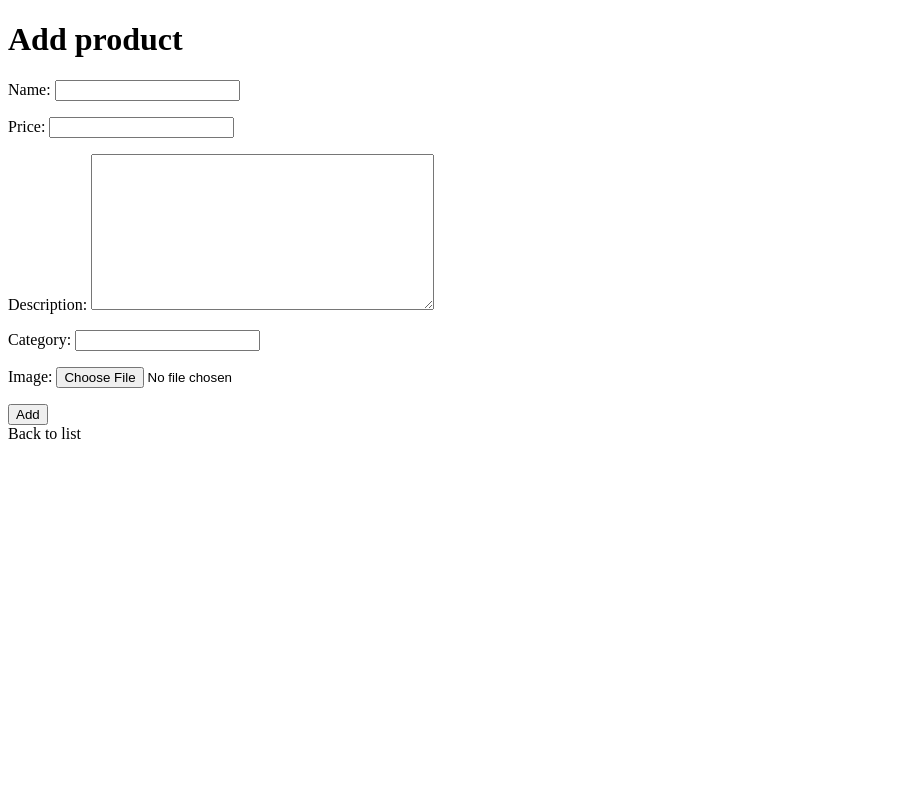
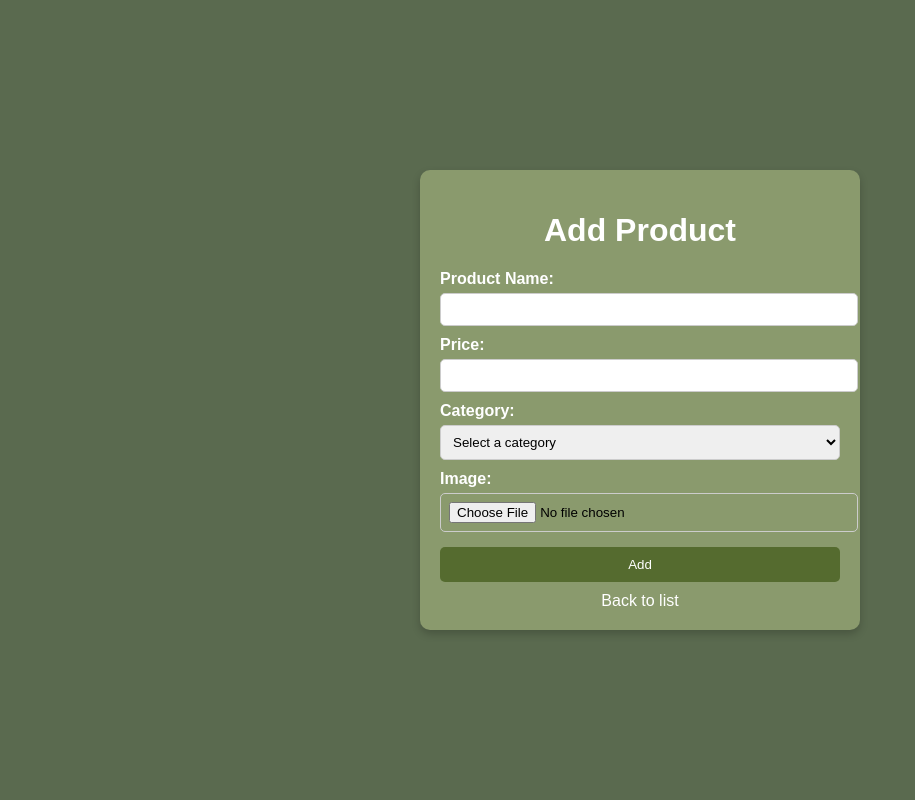
Before and after one commit to lv1tol/team_project, a Django app: page /add in a window 1280 px wide. Shown: the whole page, without its empty margins (0-915 px from the left). Run offline with Django 5.2, Linux system fonts and the light colour scheme.

Commit message:
Покращення категорій

```diff
--- a/products/forms.py
+++ b/products/forms.py
@@ -2,6 +2,18 @@ from django import forms
 from .models import Product
 
 class ProductForm(forms.ModelForm):
+    CATEGORY_CHOICES = [
+        ('Авто', 'Авто'),
+        ('Електроніка', 'Електроніка'),
+        ('Дім і сад', 'Дім і сад'),
+        ('Одяг', 'Одяг'),
+        ('Нерухомість', 'Нерухомість'),
+        ('Дитячий світ', 'Дитячий світ'),
+        ('Для геймерів', 'Для геймерів'),
+    ]
+
+    category = forms.ChoiceField(choices=CATEGORY_CHOICES, label="Category")
+
     class Meta:
         model = Product
-        fields = ['name', 'price', 'description', 'category', 'image']
+        fields = ['name', 'price', 'category', 'image']
--- a/products/models.py
+++ b/products/models.py
@@ -1,10 +1,26 @@
 from django.db import models
 
+class Category(models.Model):
+    name = models.CharField(max_length=50, unique=True)
+
+    def __str__(self):
+        return self.name
+
 class Product(models.Model):
+    CATEGORY_CHOICES = [
+        ('Авто', 'Авто'),
+        ('Електроніка', 'Електроніка'),
+        ('Дім і сад', 'Дім і сад'),
+        ('Одяг', 'Одяг'),
+        ('Нерухомість', 'Нерухомість'),
+        ('Дитячий світ', 'Дитячий світ'),
+        ('Для геймерів', 'Для геймерів'),
+    ]
+
     name = models.CharField(max_length=255)
     price = models.DecimalField(max_digits=10, decimal_places=2)
     description = models.TextField()
-    category = models.CharField(max_length=40)
+    category = models.CharField(max_length=40, choices=CATEGORY_CHOICES)
     image = models.ImageField(upload_to='product_images/', blank=True, null=True)
 
     def __str__(self):
--- /dev/null
+++ b/products/templates/css/designe.css
@@ -0,0 +1,65 @@
+body {
+    font-family: Arial, sans-serif;
+    background-color: #5a6a4f;
+    margin: 0;
+    padding: 0;
+    display: flex;
+    justify-content: center;
+    align-items: center;
+    height: 100vh;
+}
+
+.container {
+    background-color: #8a9a6d;
+    padding: 20px;
+    border-radius: 10px;
+    box-shadow: 0px 4px 8px rgba(0, 0, 0, 0.2);
+    width: 400px;
+}
+
+h1 {
+    text-align: center;
+    color: #fff;
+}
+
+label {
+    display: block;
+    margin-top: 10px;
+    font-weight: bold;
+    color: #fff;
+}
+
+input, select {
+    width: 100%;
+    padding: 8px;
+    margin-top: 5px;
+    border: 1px solid #ccc;
+    border-radius: 5px;
+}
+
+button {
+    width: 100%;
+    padding: 10px;
+    background-color: #556b2f;
+    color: white;
+    border: none;
+    border-radius: 5px;
+    cursor: pointer;
+    margin-top: 15px;
+}
+
+button:hover {
+    background-color: #6b8e23;
+}
+
+.back-link {
+    display: block;
+    text-align: center;
+    margin-top: 10px;
+    color: #fff;
+    text-decoration: none;
+}
+
+.back-link:hover {
+    text-decoration: underline;
+}
--- a/products/templates/products/add_product.html
+++ b/products/templates/products/add_product.html
@@ -1,16 +1,115 @@
+{% load static %}
 <!DOCTYPE html>
 <html lang="uk">
 <head>
     <meta charset="UTF-8">
-    <title>Add product</title>
+    <meta name="viewport" content="width=device-width, initial-scale=1.0">
+    <link rel="stylesheet" href="{% static 'css/designe.css' %}">
+    <title>Add Product</title>
+    <style>
+        body {
+            font-family: Arial, sans-serif;
+            background-color: #5a6a4f;
+            margin: 0;
+            padding: 0;
+            display: flex;
+            justify-content: center;
+            align-items: center;
+            height: 100vh;
+        }
+        .container {
+            background-color: #8a9a6d;
+            padding: 20px;
+            border-radius: 10px;
+            box-shadow: 0px 4px 8px rgba(0, 0, 0, 0.2);
+            width: 400px;
+        }
+        h1 {
+            text-align: center;
+            color: #fff;
+        }
+        label {
+            display: block;
+            margin-top: 10px;
+            font-weight: bold;
+            color: #fff;
+        }
+        input, select {
+            width: 100%;
+            padding: 8px;
+            margin-top: 5px;
+            border: 1px solid #ccc;
+            border-radius: 5px;
+        }
+        button {
+            width: 100%;
+            padding: 10px;
+            background-color: #556b2f;
+            color: white;
+            border: none;
+            border-radius: 5px;
+            cursor: pointer;
+            margin-top: 15px;
+        }
+        button:hover {
+            background-color: #6b8e23;
+        }
+        .back-link {
+            display: block;
+            text-align: center;
+            margin-top: 10px;
+            color: #fff;
+            text-decoration: none;
+        }
+        .back-link:hover {
+            text-decoration: underline;
+        }
+    </style>
+    <script>
+        function toggleNewCategoryInput() {
+            var categorySelect = document.getElementById("categorySelect");
+            var newCategoryInput = document.getElementById("newCategoryInput");
+
+            if (categorySelect.value === "new") {
+                newCategoryInput.style.display = "block";
+                newCategoryInput.required = true;
+            } else {
+                newCategoryInput.style.display = "none";
+                newCategoryInput.required = false;
+            }
+        }
+    </script>
 </head>
 <body>
-    <h1>Add product</h1>
-    <form method="post" enctype="multipart/form-data">
-        {% csrf_token %}
-        {{ form.as_p }}
-        <button type="submit">Add</button>
-    </form>
-    <a onclick="location.href='/'">Back to list</a>
+    <div class="container">
+        <h1>Add Product</h1>
+        <form method="post" enctype="multipart/form-data">
+            {% csrf_token %}
+
+            <label for="name">Product Name:</label>
+            <input type="text" name="name" required>
+
+            <label for="price">Price:</label>
+            <input type="number" name="price" required>
+
+            <label for="category">Category:</label>
+            <select name="category" id="categorySelect" onchange="toggleNewCategoryInput()" required>
+                <option value="" disabled selected>Select a category</option>
+                {% for value, label in form.category.field.choices %}
+                    <option value="{{ value }}">{{ label }}</option>
+                {% endfor %}
+                <option value="new">New Category</option>
+            </select>
+
+            <input type="text" name="new_category" id="newCategoryInput" placeholder="Enter a new category" style="display: none;">
+
+            <label for="image">Image:</label>
+            <input type="file" name="image">
+
+            <button type="submit">Add</button>
+        </form>
+
+        <a href="/" class="back-link">Back to list</a>
+    </div>
 </body>
 </html>
--- a/products/views.py
+++ b/products/views.py
@@ -1,9 +1,11 @@
 from django.shortcuts import render, redirect
 from .models import Product
-from .forms import ProductForm
 import os
 from django.conf import settings
 from django.http import HttpResponseRedirect, HttpResponse
+from .forms import ProductForm
+
+
 
 # Список товарів
 def product_list(request):
@@ -21,14 +23,19 @@ def product_list(request):
 # Додавання товару
 
 
+
+
 def add_product(request):
-    form = ProductForm()
     if request.method == "POST":
         form = ProductForm(request.POST, request.FILES)
         if form.is_valid():
             form.save()
             return redirect("/")
-    return render(request, "products/add_product.html", {"form": form, "id": id})
+    else:
+        form = ProductForm()
+
+    return render(request, "products/add_product.html", {"form": form})
+
 
 # Оновлення товару
 def edit_product(request, id):
```
Also changed, not shown: products/templates/products/product_list.html (+40 -30 lines), db.sqlite3, product_images/1811891889405918.jpg (added), product_images/1811891889405918_oV7wavg.jpg (added), product_images/images_1.jpg (added), product_images/images_1_BBSewd9.jpg (added), products/migrations/0002_category_alter_product_category.py (added), products/migrations/0003_alter_category_name_alter_product_category.py (added), products/migrations/0004_alter_product_category.py (added), products/migrations/0005_alter_product_category.py (added).
